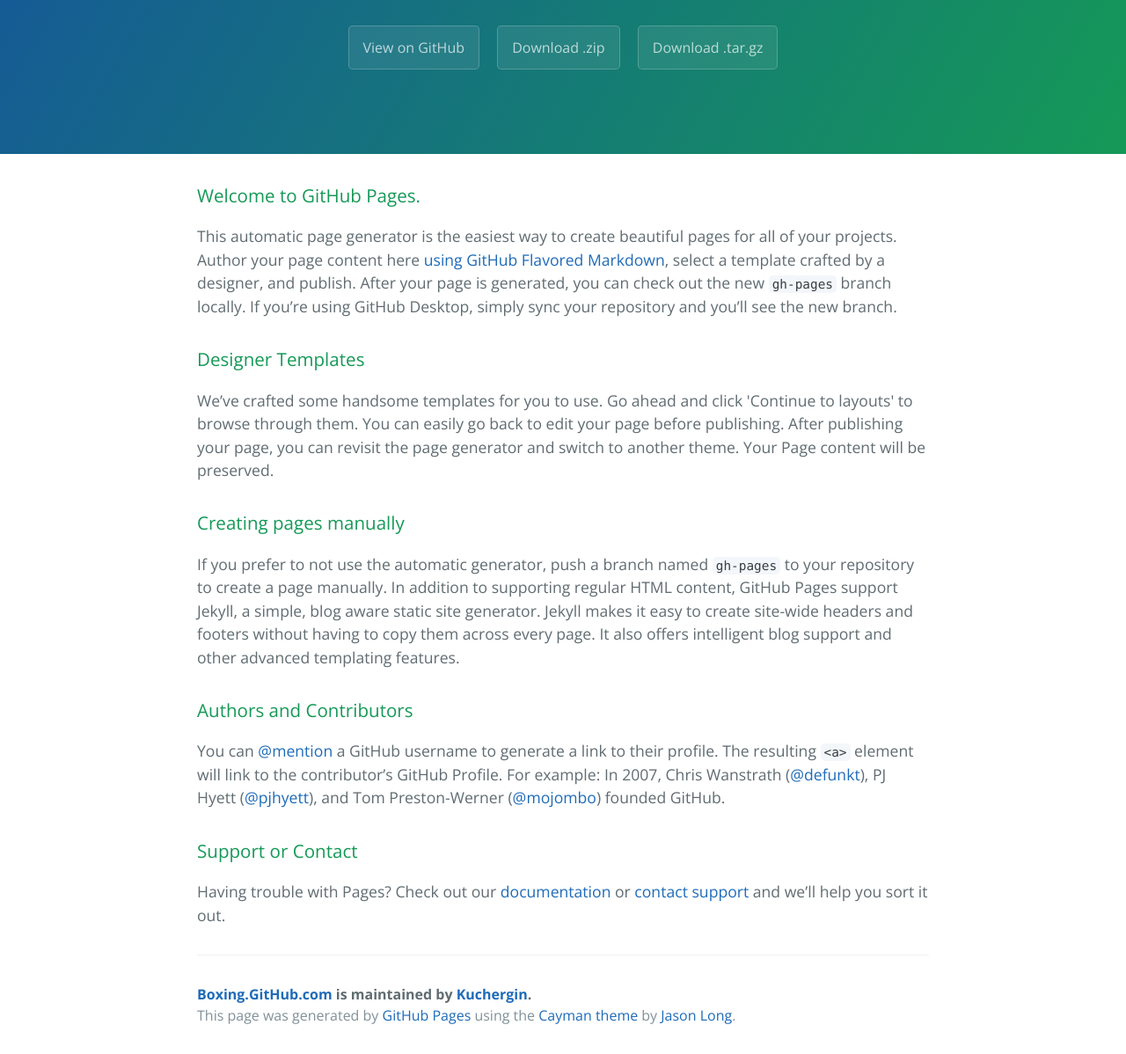
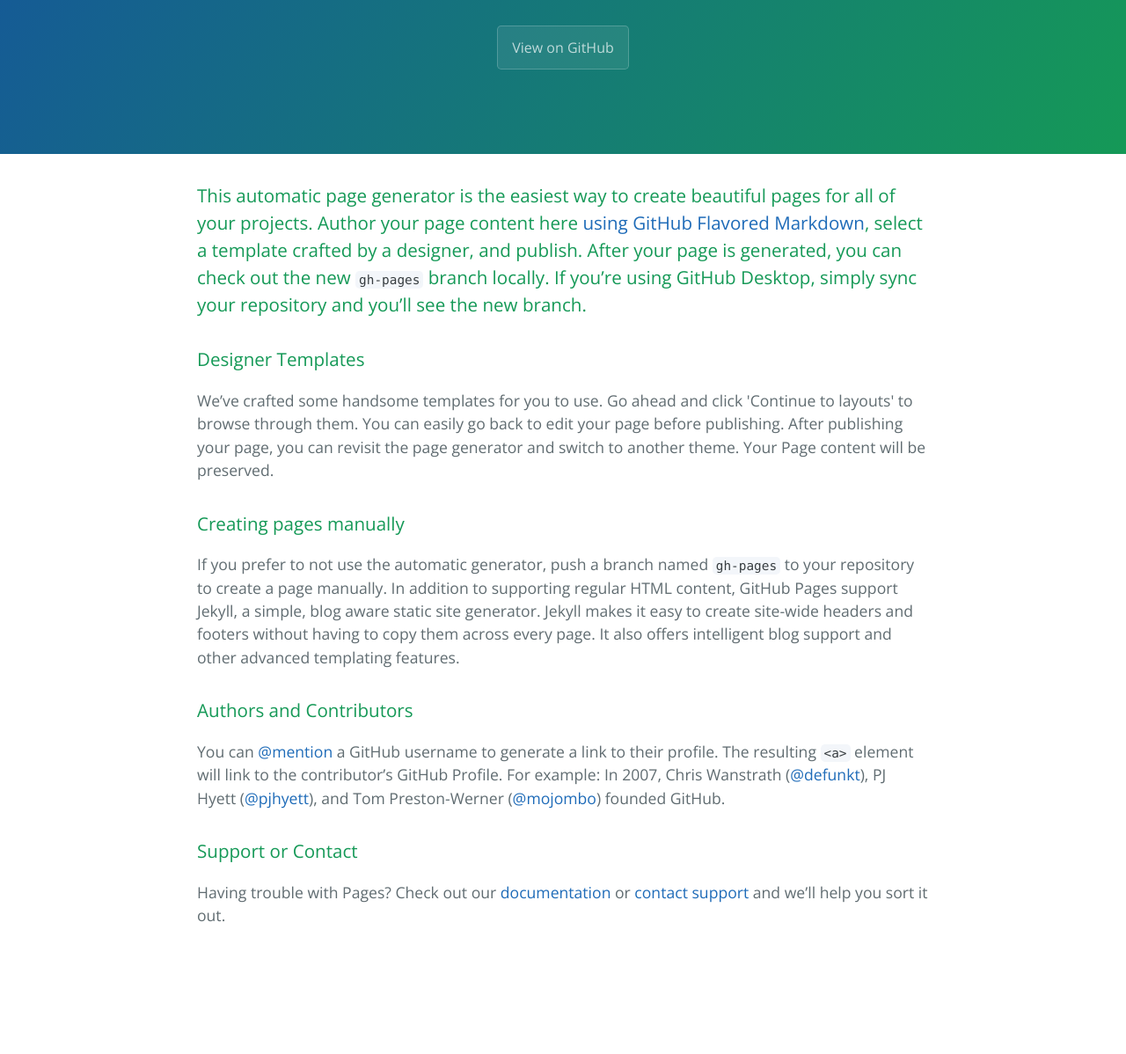
Before and after one commit to Kuchergin/boxing.github.com, a plain HTML site: page index.html in a window 1280 px wide. Shown: the part 161-1359 px from the top of the page at 88% size. After the commit the page ends 1264 px from the top, so only its background shows below. Drawn offline with nearby package versions, Linux system fonts and the light colour scheme.

Commit message:
Update index.html

```diff
--- a/index.html
+++ b/index.html
@@ -14,13 +14,11 @@
       <h1 class="project-name">Бокс</h1>
       <h2 class="project-tagline"></h2>
       <a href="https://github.com/Kuchergin/boxing.github.com" class="btn">View on GitHub</a>
-      <a href="https://github.com/Kuchergin/boxing.github.com/zipball/master" class="btn">Download .zip</a>
-      <a href="https://github.com/Kuchergin/boxing.github.com/tarball/master" class="btn">Download .tar.gz</a>
     </section>
 
     <section class="main-content">
       <h3>
-<a id="welcome-to-github-pages" class="anchor" href="#welcome-to-github-pages" aria-hidden="true"><span class="octicon octicon-link"></span></a>Welcome to GitHub Pages.</h3>
+
 
 <p>This automatic page generator is the easiest way to create beautiful pages for all of your projects. Author your page content here <a href="https://guides.github.com/features/mastering-markdown/">using GitHub Flavored Markdown</a>, select a template crafted by a designer, and publish. After your page is generated, you can check out the new <code>gh-pages</code> branch locally. If you’re using GitHub Desktop, simply sync your repository and you’ll see the new branch.</p>
 
@@ -44,11 +42,6 @@
 
 <p>Having trouble with Pages? Check out our <a href="https://help.github.com/pages">documentation</a> or <a href="https://github.com/contact">contact support</a> and we’ll help you sort it out.</p>
 
-      <footer class="site-footer">
-        <span class="site-footer-owner"><a href="https://github.com/Kuchergin/boxing.github.com">Boxing.GitHub.com</a> is maintained by <a href="https://github.com/Kuchergin">Kuchergin</a>.</span>
-
-        <span class="site-footer-credits">This page was generated by <a href="https://pages.github.com">GitHub Pages</a> using the <a href="https://github.com/jasonlong/cayman-theme">Cayman theme</a> by <a href="https://twitter.com/jasonlong">Jason Long</a>.</span>
-      </footer>
 
     </section>
 
```
